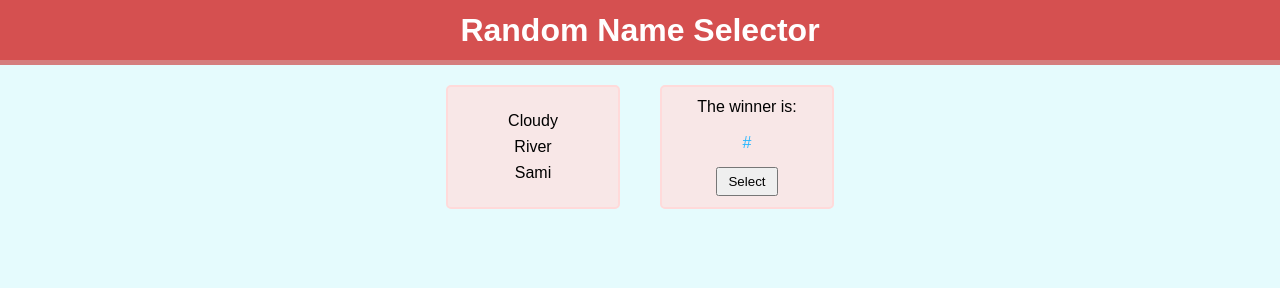
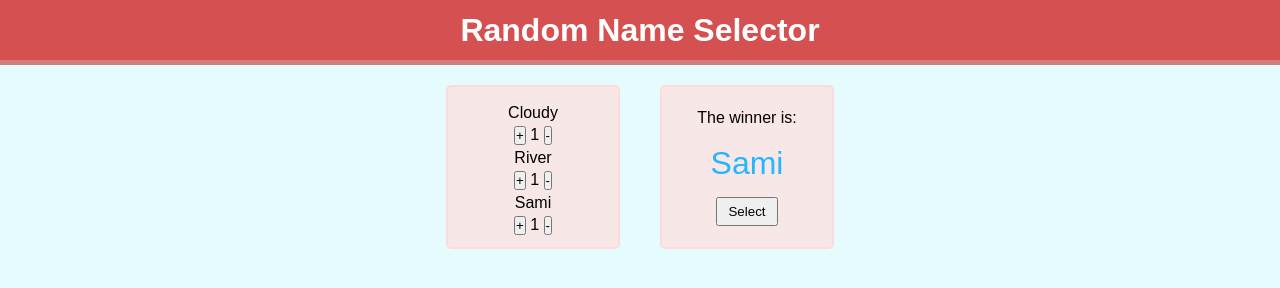
Before and after one commit to m-ox/name-selector, a plain HTML site: page index.html in a window 1280 px wide. Both pictures are taken after a click on the button "Select". Drawn offline with Linux system fonts and the light colour scheme.

Commit message:
Quote of the day: ''look at all those programs that could be 2 but it's 6'' - Adam, watching me code, disappointed but amused

```diff
--- a/index.html
+++ b/index.html
@@ -48,7 +48,7 @@
             border: 2px solid rgb(255, 218, 218);
             background: rgb(248, 231, 231);
             border-radius: 5px;
-            height: 100px;
+            height: 140px;
             padding: 10px;
         }
 
@@ -77,9 +77,10 @@
 
         #selected {
             color: rgb(36, 182, 255);
+            font-size: 2em;
         }
 
-        button {
+        #spintawin {
             margin-top: 15px;
             padding: 5px 10px;
         }
@@ -87,7 +88,7 @@
     </style>
 
 </head>
-<body>
+<body onload="fillListContent()">
     <div class="container">
 
         <div class="header-wrapper">
@@ -98,16 +99,16 @@
 
             <div class="item name-list">
                 <ul>
-                    <li>Cloudy</li>
-                    <li>River</li>
-                    <li>Sami</li>
+                    <li id="1"> </li> <button id="plus1"> + </button> <span id="1w">0</span> <button id="minus1"> - </button>
+                    <li id="2"> </li> <button id="plus2"> + </button> <span id="2w">0</span> <button id="minus2"> - </button>
+                    <li id="3"> </li> <button id="plus3"> + </button> <span id="3w">0</span> <button id="minus3"> - </button>
                 </ul>
             </div>
 
             <div class="item named-wrapper">
                 <div class="selected-name">The winner is:</div>
                 <br>
-                <span id="selected">#</span>
+                <span id="selected">?</span>
                 <button id="spintawin">Select</button>
             </div>
 
@@ -116,22 +117,145 @@
 
     <script>
         const winner = document.getElementById('selected')
-        const button = document.getElementById('spintawin')
-        const nameList = [
+        const spintawin = document.getElementById('spintawin')
+        var randomCheck = null
+        let nameList = [
             ['Cloudy', 1],
             ['River', 1],
             ['Sami', 1]
         ]
 
+        const fillListContent = () => {
+            //I would generate this dynamically if my head didn't hurt bad
+            // todo: make this dynamically generate for different sized lists
+            const liOne = document.getElementById('1')
+            const liTwo = document.getElementById('2')
+            const liThree = document.getElementById('3')
+
+            liOne.innerHTML = `${nameList[0][0]}`
+            liTwo.innerHTML = `${nameList[1][0]}`
+            liThree.innerHTML = `${nameList[2][0]}`
+
+            const liOnew = document.getElementById('1w')
+            const liTwow = document.getElementById('2w')
+            const liThreew = document.getElementById('3w')
+
+            liOnew.innerHTML = `${nameList[0][1]}`
+            liTwow.innerHTML = `${nameList[1][1]}`
+            liThreew.innerHTML = `${nameList[2][1]}`
+        }
+
+        // Below is the ugliest least good code ever and not dynamic whatsoever but I'm trucking
+        // todo: make this less ugly
+        // "look at all those programs that could be 2 but its six" - Adam, watching me code, disappointed but amused
+
+        let plusOne = document.getElementById('plus1')
+        let minusOne = document.getElementById('minus1')
+        let plusTwo = document.getElementById('plus2')
+        let minusTwo = document.getElementById('minus2')
+        let plusThree = document.getElementById('plus3')
+        let minusThree = document.getElementById('minus3')
+
+        const incrementButtonOne = () => {
+            nameList[0][1] += 1
+            fillListContent()
+            console.log('The new weight is: ', nameList[0][1])
+        }
+
+        const decrementButtonOne = () => {
+            if (nameList[0][1] === 0) {
+                return
+            }
+            nameList[0][1] -= 1
+            fillListContent()
+            console.log('The new weight is: ', nameList[0][1])
+        }
+
+        const incrementButtonTwo = () => {
+            nameList[1][1] += 1
+            fillListContent()
+            console.log('The new weight is: ', nameList[1][1])
+        }
+
+        const decrementButtonTwo = () => {
+            if (nameList[1][1] === 0) {
+                return
+            }
+            nameList[1][1] -= 1
+            fillListContent()
+            console.log('The new weight is: ', nameList[1][1])
+        }
+
+        const incrementButtonThree = () => {
+            nameList[2][1] += 1
+            fillListContent()
+            console.log('The new weight is: ', nameList[2][1])
+        }
+
+        const decrementButtonThree = () => {
+            if (nameList[2][1] === 0) {
+                return
+            }
+            nameList[2][1] -= 1
+            fillListContent()
+            console.log('The new weight is: ', nameList[2][1])
+        }
+
+        plusOne.addEventListener('click', incrementButtonOne)
+        minusOne.addEventListener('click', decrementButtonOne)
+        plusTwo.addEventListener('click', incrementButtonTwo)
+        minusTwo.addEventListener('click', decrementButtonTwo)
+        plusThree.addEventListener('click', incrementButtonThree)
+        minusThree.addEventListener('click', decrementButtonThree)
+
+        // Random weighted selection
+
+        const weightedSelection = () => {
+            let outtahat = []
+
+            nameList.map(item => {
+                //console.log('The name:', item[0])
+                //console.log('The weight:', item[1])
+
+                // do below task item[1] number of times
+
+                Array.from(Array(item[1])).forEach((x, i) => {
+                    outtahat.push(item[0])
+                });
+
+                //console.log('New array:', outtahat)
+            })
+
+            return outtahat
+        }
+
         const randomSelection = () => {
-            const randomIndex = Math.floor(Math.random() * nameList.length);
-            const randomValue = nameList[randomIndex];
-            console.log(randomValue)
+            let hatArray = weightedSelection()
+            console.log(hatArray)
+            const randomIndex = Math.floor(Math.random() * hatArray.length);
+            const randomValue = hatArray[randomIndex];
+            //console.log(randomValue)
+            if (hatArray.length === 0) {
+                return 'nobody'
+            }
             return randomValue
         }
 
-        button.addEventListener('click', randomSelection)
+        const buttonPress = () => {
+            let randomValue = randomSelection()
+            //console.log('This is the new value:', randomValue)
+            //console.log('This is the last value', randomCheck)
+            if (randomValue === randomCheck) {
+                //console.log('redo')
+                buttonPress()
+                return
+            }
+            randomCheck = randomValue
+            //console.log('This is the value in check', randomCheck)
+            winner.innerHTML = `${randomValue}`
+        }
 
+        spintawin.addEventListener('click', buttonPress)
 
     </script>
 </body>
```
Also changed, not shown: js/index.js (deleted).
